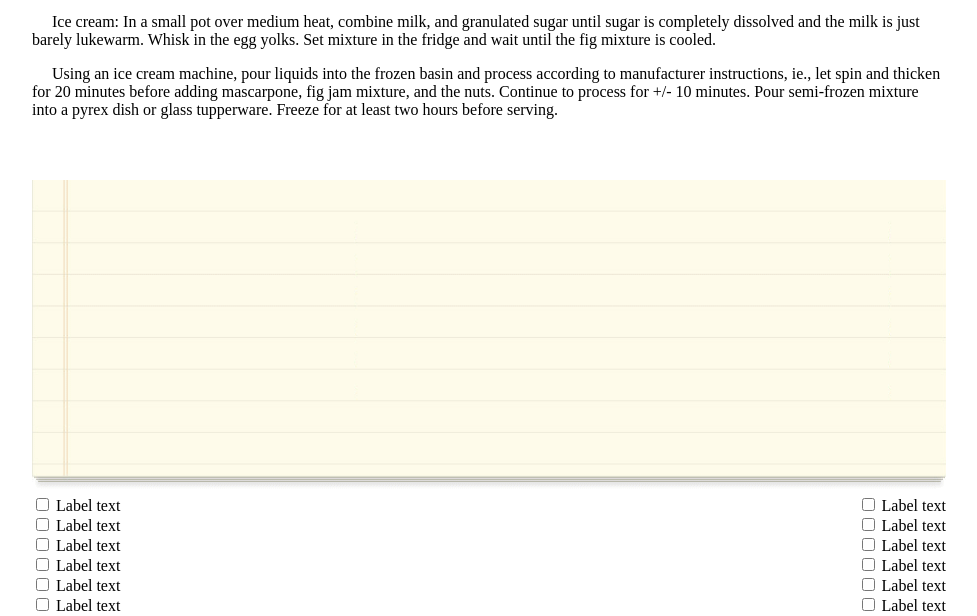
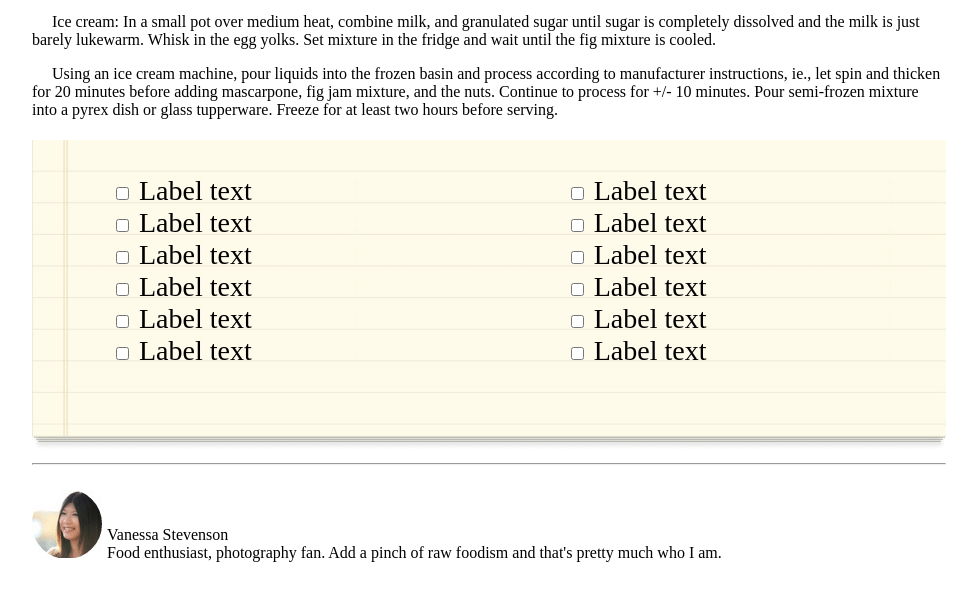
Before and after one commit to txtincorporated/chocolatePizza, a plain HTML site: page index.html in a window 1280 px wide. Shown: the part 963-1579 px from the top of the page, without its empty margins (151-1128 px from the left). Drawn offline with Linux system fonts and the light colour scheme.

Commit message:
layout finished except button

```diff
--- a/index.html
+++ b/index.html
@@ -4,6 +4,7 @@
 <link rel="stylesheet" type="text/css" href="styles.css">
 <title>Chocolate Pizza</title>
 <body>
+
 <div id="header">
   <img id="logo" src=lab-assets/logo.png>
   <img class="socMedia" id="mail" src=lab-assets/mail-icon.png>
@@ -19,7 +20,9 @@
     <div id="slogan">THE BEST FOOD BLOG ON THE WEB</div>
   </div>
 </div>
+
 <hr>
+
 <div id="postTitle">Chocolate Pizza</div>
 <div id="postDate">POSTED ON 15 DEC 2013 / DESSERTS
 <div id="printer"><img src=lab-assets/print-icon.png>PRINT</div></div>
@@ -29,9 +32,42 @@
 <p>Ice cream: In a small pot over medium heat, combine milk, and granulated sugar until sugar is completely dissolved and the milk is just barely lukewarm. Whisk in the egg yolks.  Set mixture in the fridge and wait until the fig mixture is cooled.</p>
 <p>Using an ice cream machine, pour liquids into the frozen basin and process according to manufacturer instructions, ie., let spin and thicken for 20 minutes before adding mascarpone, fig jam mixture, and the nuts. Continue to process for +/- 10 minutes. Pour semi-frozen mixture into a pyrex dish or glass tupperware. Freeze for at least two hours before serving.</p>
 
-<div id="relative-position"><img class="big" "absolute-position" src=lab-assets/list-bg.png />
-  <div class="recipe" "absolute-position" id="ibLeft"><label><input type="checkbox" /> Label text</label><br><label><input type="checkbox" /> Label text</label><br><label><input type="checkbox" /> Label text</label><br><label><input type="checkbox" /> Label text</label><br><label><input type="checkbox" /> Label text</label><br><label><input type="checkbox" /> Label text</label></div>
-<div class="recipe" "absolute-position" id="ibRight"><label><input type="checkbox" /> Label text</label><br><label><input type="checkbox" /> Label text</label><br><label><input type="checkbox" /> Label text</label><br><label><input type="checkbox" /> Label text</label><br><label><input type="checkbox" /> Label text</label><br><label><input type="checkbox" /> Label text</label></div></div></div>
+<div id="picDiv">
+<img class="big" id="pic" src=lab-assets/list-bg.png />
+<div id="text">
+    <label><input type="checkbox" /> Label text</label><br>
+    <label><input type="checkbox" /> Label text</label><br>
+    <label><input type="checkbox" /> Label text</label><br>
+    <label><input type="checkbox" /> Label text</label><br>
+    <label><input type="checkbox" /> Label text</label><br>
+    <label><input type="checkbox" /> Label text</label><br>
+    <label><input type="checkbox" /> Label text</label><br>
+    <label><input type="checkbox" /> Label text</label><br>
+    <label><input type="checkbox" /> Label text</label><br>
+    <label><input type="checkbox" /> Label text</label><br>
+    <label><input type="checkbox" /> Label text</label><br>
+    <label><input type="checkbox" /> Label text</label>
+  </div>
+</div>
+
+<hr id="hrTwo">
+
+<div id="footer">
+  <img id="face" src=lab-assets/van-pic.png>
+  <div id="chocTitle">
+    <div id="name">Vanessa Stevenson</div>
+    <div id="about">Food enthusiast, photography fan. Add a pinch of raw foodism and that's pretty much who I am.</div>
+  </div>
+</div>
+
+<div class="hrThree">
+<hr>
+<img src=lab-assets/logo.png>
+</div>
+
+<div id="copy1">Delicious &copy; &#8226; All Rights Reserved.</div>
+<div id="copy2">Proudly published with Ghost.</div>
+
 
 </body>
 
--- a/styles.css
+++ b/styles.css
@@ -82,26 +82,47 @@ p {
   text-indent: 20px;
 }
 
-label {
-
+#picDiv {
+  position: relative;
+  width: 100%;
+  margin-top: -40px;
 }
 
-.recipe {
-  display: inline-block;
+
+#text {
+  -webkit-column-count: 2;
+  -moz-column-count: 2;
+  column-count: 2;
+  -webkit-column-gap: 315px;
+  -moz-column-gap: 315px;
+  column-gap: 315px;
+  /*text-align: center;*/
+  position: absolute;
+  z-index: 100;
+  left: 80px;
+  top: 80px;
+  font-size: 1.75em;
 }
 
-#ibLeft {
-  float: left;
+#footer {
+  margin-top: 25px;
 }
 
-#ibRight {
-  float: right;
+.hrThree {
+  text-align: center;
+  margin-top: 80px;
 }
 
-#relative-position {
-  position: relative;;
+.hrThree img {
+  position: relative;
+  margin-top: -30px;
 }
 
-.absolute-position {
-  position: absolute;
+#copy1 {
+  text-align: center;
+  margin-top: 30px;
 }
+
+#copy2 {
+  text-align: center;
+}
```
